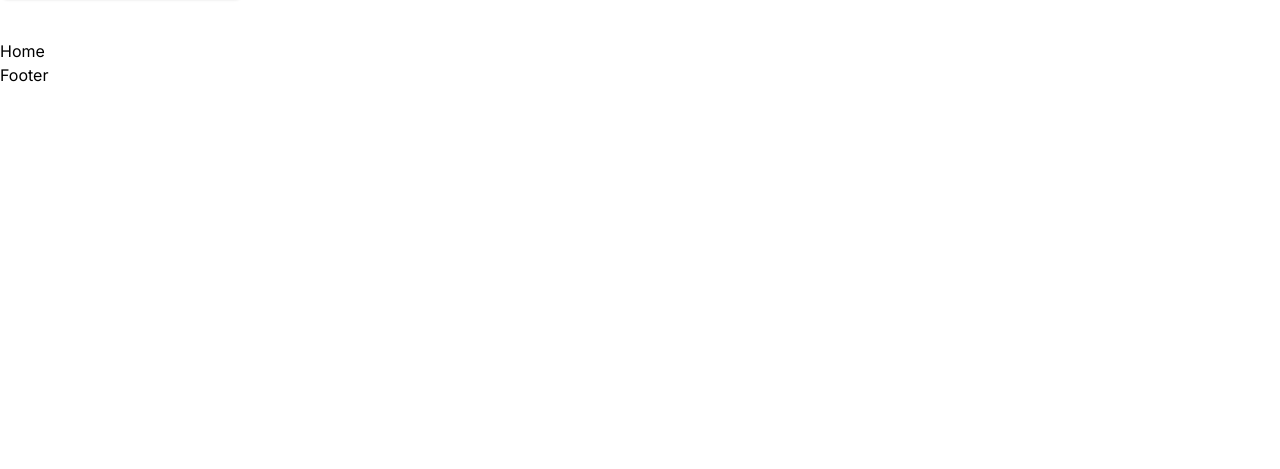
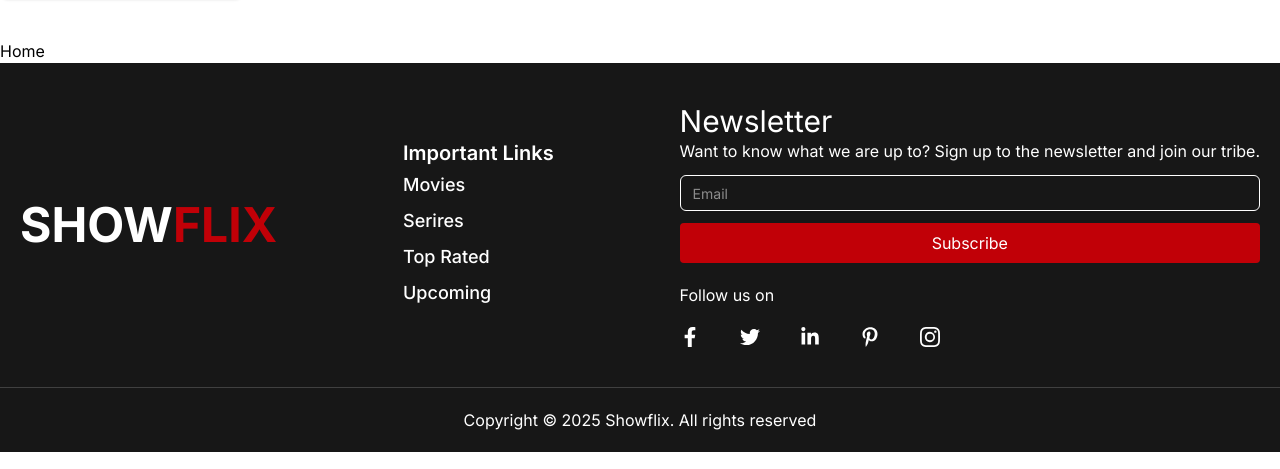
Before and after one commit to Moniruzzaman2525/movie-series-client, a Next.js app: page / in a window 1280 px wide. Shown: the part 2017-2486 px from the top of the page. Before the commit the page ends 2104 px from the top, so only its background shows below. Built offline with nearby package versions, Linux system fonts and the light colour scheme; no server answers.

Commit message:
implement navbar

```diff
--- a/src/components/Shared/Footer/Footer.tsx
+++ b/src/components/Shared/Footer/Footer.tsx
@@ -1,11 +1,119 @@
-import React from 'react';
+/* eslint-disable @typescript-eslint/no-explicit-any */
+"use client";
 
-const Footer = () => {
-    return (
-        <div>
-            <h1>Footer</h1>
+import React, { useState } from "react";
+import {
+  FaFacebookF,
+  FaTwitter,
+  FaLinkedinIn,
+  FaPinterestP,
+} from "react-icons/fa";
+import { BsInstagram } from "react-icons/bs";
+import Link from "next/link";
+import dynamic from "next/dynamic";
+import { useForm } from "react-hook-form";
+import { Input } from "@/components/ui/input";
+
+const Footer: React.FC = () => {
+  const [selected, setSelected] = useState<number | null>(null);
+  const {
+    register,
+    handleSubmit,
+    reset,
+    formState: { errors },
+  } = useForm<{ email: string }>();
+
+  const labels = [
+    { name: "Movies", link: "" },
+    { name: "Serires", link: "" },
+    { name: "Top Rated", link: "" },
+    { name: "Upcoming", link: "" },
+  ];
+
+  const onSubmit = (data: { email: string }) => {
+    console.log("Email submitted:", data.email);
+    reset();
+  };
+
+  return (
+    <div className="bg-neutral-900 text-white">
+      <div className="container mx-auto py-10 px-5">
+        <div className="flex flex-col lg:flex-row justify-between lg:items-center gap-5">
+          <div className="flex gap-2 justify-center">
+            <h1 className="text-5xl font-bold">
+              SHOW<span className="text-red-700">FLIX</span>
+            </h1>
+          </div>
+
+          <div className="flex flex-col justify-center items-start">
+            <p className="text-xl font-semibold">Important Links</p>
+            {labels.map((item, index) => (
+              <Link href={item.link} key={index}>
+                <button
+                  className={`md:font-medium text-md py-1 md:text-lg ${
+                    selected === index
+                      ? "border-0 border-b-2 border-red-700"
+                      : ""
+                  }`}
+                  onClick={() => setSelected(index)}
+                >
+                  {item.name}
+                </button>
+              </Link>
+            ))}
+          </div>
+
+          <div className="flex flex-col gap-5 justify-center items-start">
+            <div>
+              <h2 className="text-3xl">Newsletter</h2>
+              <p>
+                Want to know what we are up to? Sign up to the newsletter and
+                join our tribe.
+              </p>
+
+              <form
+                onSubmit={handleSubmit(onSubmit)}
+                className="w-full flex flex-col gap-3 mt-3"
+              >
+                <Input
+                  {...register("email", { required: "Email is required" })}
+                  placeholder="Email"
+                  className="rounded-md"
+                />
+                {errors.email && (
+                  <span className="text-red-500 text-sm">
+                    {errors.email.message}
+                  </span>
+                )}
+                <button
+                  type="submit"
+                  className="bg-red-700 hover:bg-red-900 text-white py-2 px-4 rounded"
+                >
+                  Subscribe
+                </button>
+              </form>
+            </div>
+
+            <p>Follow us on</p>
+            <div className="grid grid-cols-5 gap-10 justify-center">
+              <FaFacebookF className="w-5 h-5 text-white hover:text-red-500" />
+              <FaTwitter className="w-5 h-5 text-white hover:text-red-500" />
+              <FaLinkedinIn className="w-5 h-5 text-white hover:text-red-500" />
+              <FaPinterestP className="w-5 h-5 text-white hover:text-red-500" />
+              <BsInstagram className="w-5 h-5 text-white hover:text-red-500" />
+            </div>
+          </div>
         </div>
-    );
+      </div>
+
+      <hr className="border-neutral-700" />
+      <p className="text-center my-5 text-white pb-5">
+        Copyright © 2025 Showflix. All rights reserved
+      </p>
+    </div>
+  );
 };
 
-export default Footer;
+export default dynamic(() => Promise.resolve(Footer), {
+  ssr: false,
+});
```
